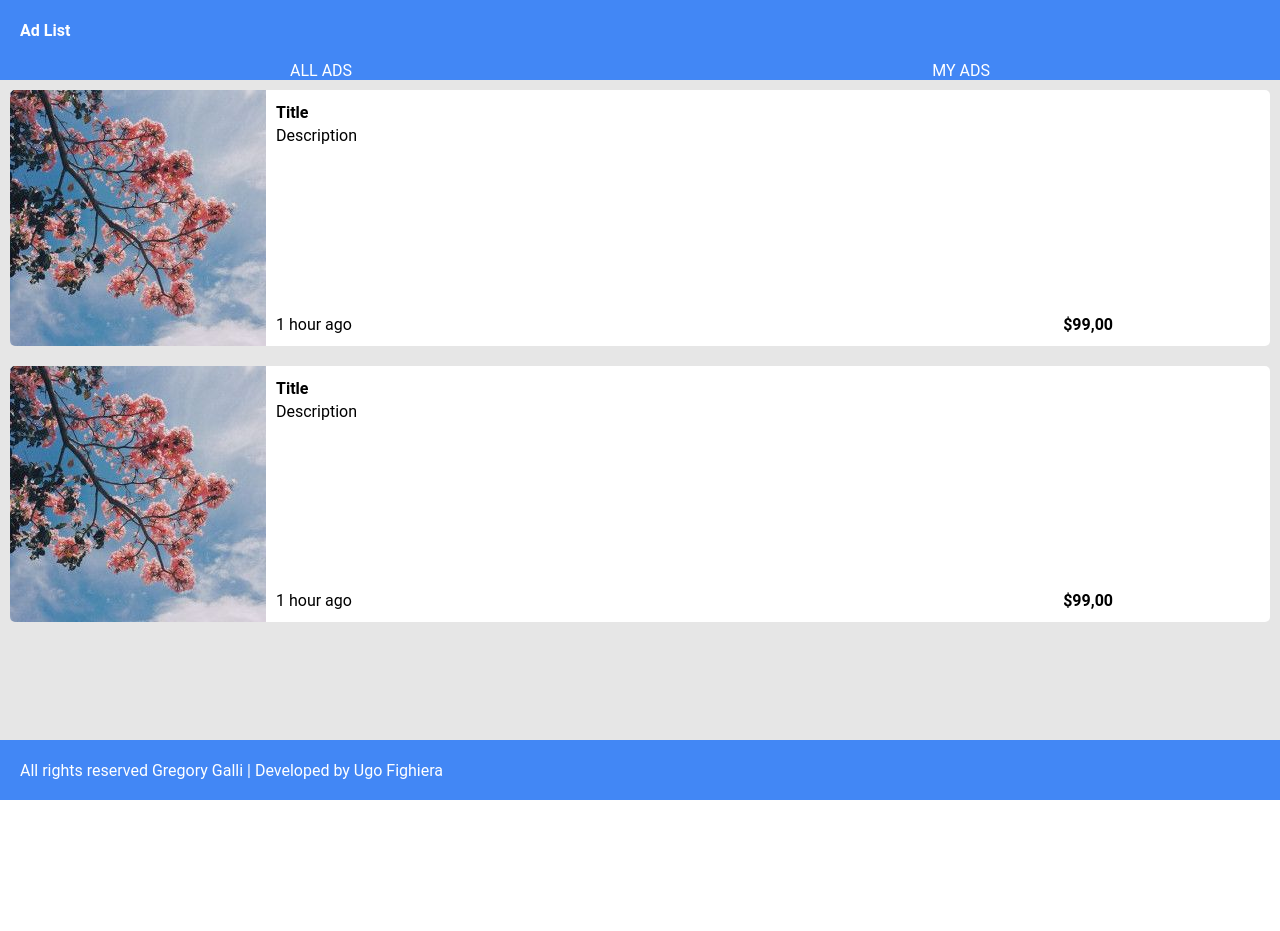
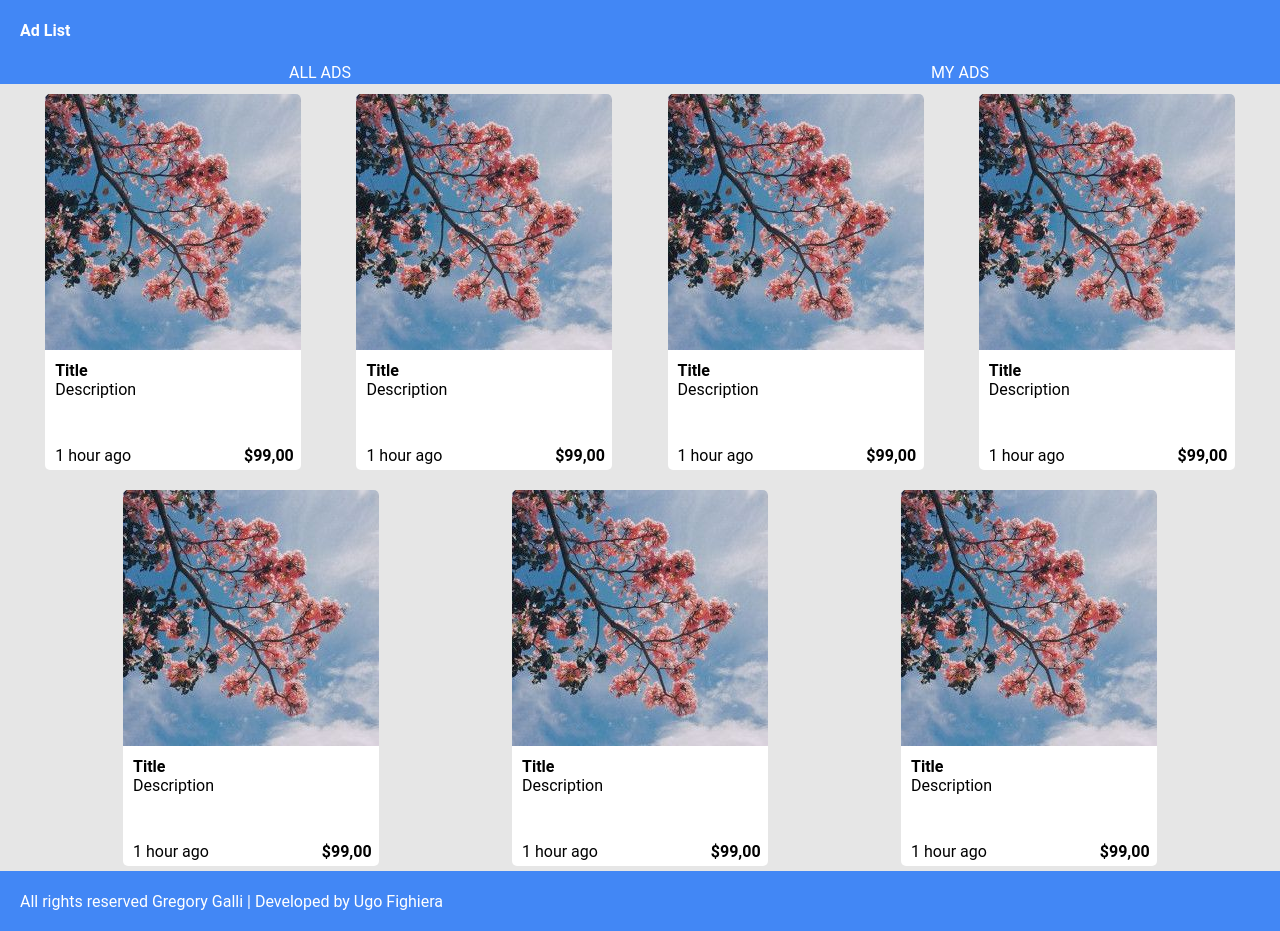
Before and after one commit to MBDS-ESTIA-2022-2023/html5-css3-responsive-fighiera, a plain HTML site: page index.html in a window 1280 px wide. Before the commit the page ends 800 px from the top, so only its background shows below. Drawn offline with Linux system fonts and the light colour scheme.

Commit message:
Update CSS
Responsive CSS for >1280px screen

```diff
--- a/index.css
+++ b/index.css
@@ -41,6 +41,20 @@ body{
     align-items: center;
 }
 
+.navItem{
+    width: 100%;
+    height: 100%;
+    text-align: center;
+    display: flex;
+    align-items: center;
+    justify-content: center;
+}
+
+.navItem:hover{
+    background-color: rgb(114, 165, 245);
+    cursor:pointer;
+}
+
 .container{
     display: grid;
     justify-content: space-evenly;
@@ -59,8 +73,8 @@ body{
     grid-template-rows: 10% 10% 70% 10%;
     grid-template-areas:
     "title . ."
-    "desc . ."
-    ". . ."
+    "desc desc desc"
+    "desc desc desc"
     "date . price";
     align-items: center;
 }
@@ -72,6 +86,7 @@ body{
 
 .desc{
     grid-area: desc;
+    height: 100%;
 }
 
 .date{
@@ -81,6 +96,8 @@ body{
 .price{
     grid-area: price;
     font-weight: bold;
+    text-align: end;
+
 }
 
 .item{
@@ -89,6 +106,7 @@ body{
     margin: 10px;
     background-color: white;
     border-radius: 5px;
+    min-width: 660px;
 }
 
 .item img{
@@ -99,3 +117,34 @@ body{
 p{
     margin: 0;
 }
+
+
+
+@media screen and (min-width : 1280px) {
+    .main{
+        flex-direction: row;
+        flex-wrap: wrap;
+        justify-content: space-evenly;
+    }
+    .item{
+        flex-direction: column;
+        height: fit-content;
+        min-width: auto;
+    }
+
+    .info{
+        height: 100px;
+        grid-template-columns: 40% 40% 20%;
+        grid-template-rows: 20% 20% 50% 10%;
+        width: auto;
+    }
+
+    .date{
+        flex-wrap: nowrap;
+    }
+
+    .item img{
+        border-bottom-left-radius: 0;
+        border-top-right-radius: 5px;
+    }
+}
--- a/index.html
+++ b/index.html
@@ -40,6 +40,56 @@
 
                 </div>
             </div>
+            <div class="item">
+                <img src="img/flower.jpg" alt="flower" width="256" height="256">
+                <div class="info">
+                    <p class="title">Title</p>
+                    <p class="desc">Description</p>
+                    <p class="date">1 hour ago</p>
+                    <p class="price">$99,00</p>
+
+                </div>
+            </div>
+            <div class="item">
+                <img src="img/flower.jpg" alt="flower" width="256" height="256">
+                <div class="info">
+                    <p class="title">Title</p>
+                    <p class="desc">Description</p>
+                    <p class="date">1 hour ago</p>
+                    <p class="price">$99,00</p>
+
+                </div>
+            </div>
+            <div class="item">
+                <img src="img/flower.jpg" alt="flower" width="256" height="256">
+                <div class="info">
+                    <p class="title">Title</p>
+                    <p class="desc">Description</p>
+                    <p class="date">1 hour ago</p>
+                    <p class="price">$99,00</p>
+
+                </div>
+            </div>
+            <div class="item">
+                <img src="img/flower.jpg" alt="flower" width="256" height="256">
+                <div class="info">
+                    <p class="title">Title</p>
+                    <p class="desc">Description</p>
+                    <p class="date">1 hour ago</p>
+                    <p class="price">$99,00</p>
+
+                </div>
+            </div>
+            <div class="item">
+                <img src="img/flower.jpg" alt="flower" width="256" height="256">
+                <div class="info">
+                    <p class="title">Title</p>
+                    <p class="desc">Description</p>
+                    <p class="date">1 hour ago</p>
+                    <p class="price">$99,00</p>
+
+                </div>
+            </div>
         </div>
     </div>
 
```
